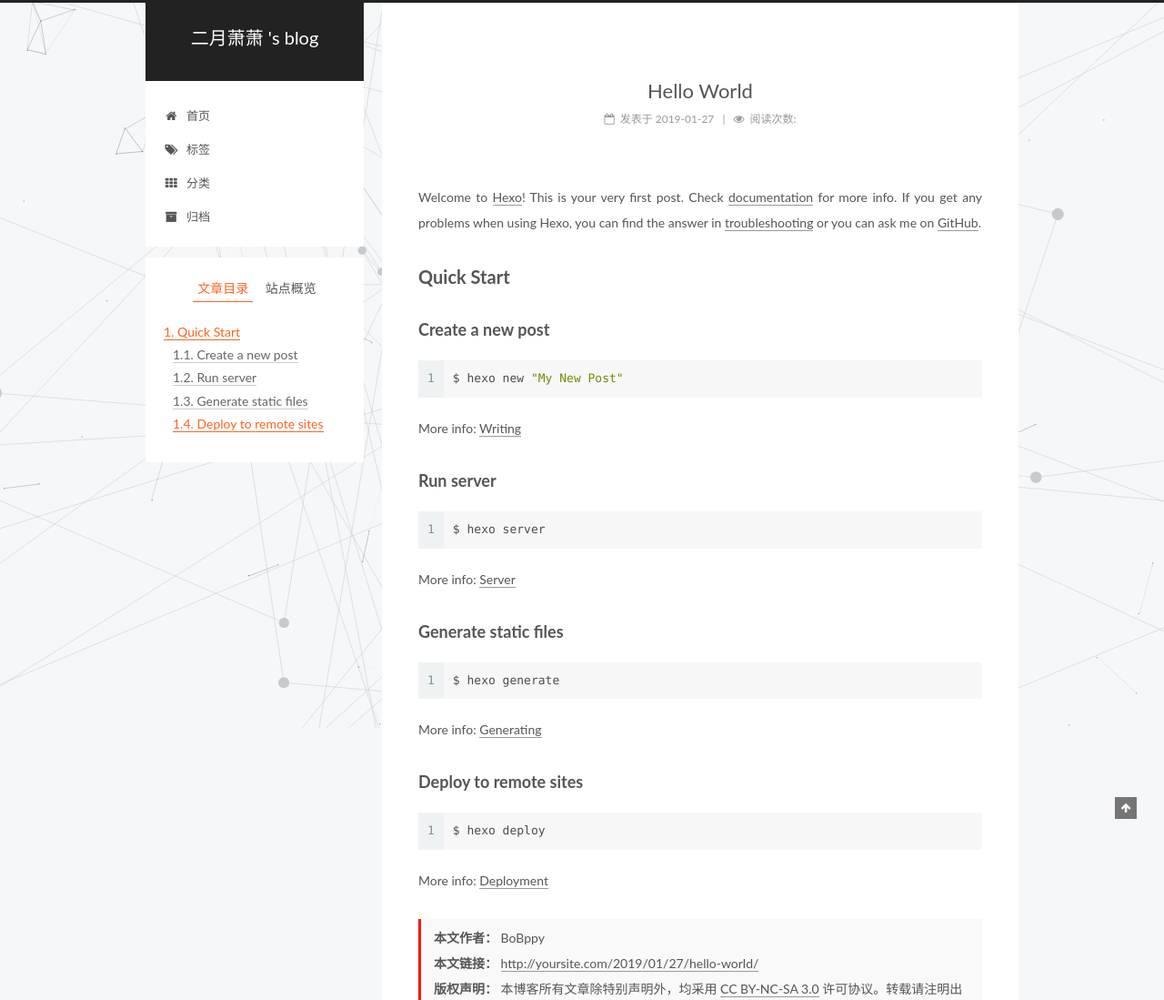
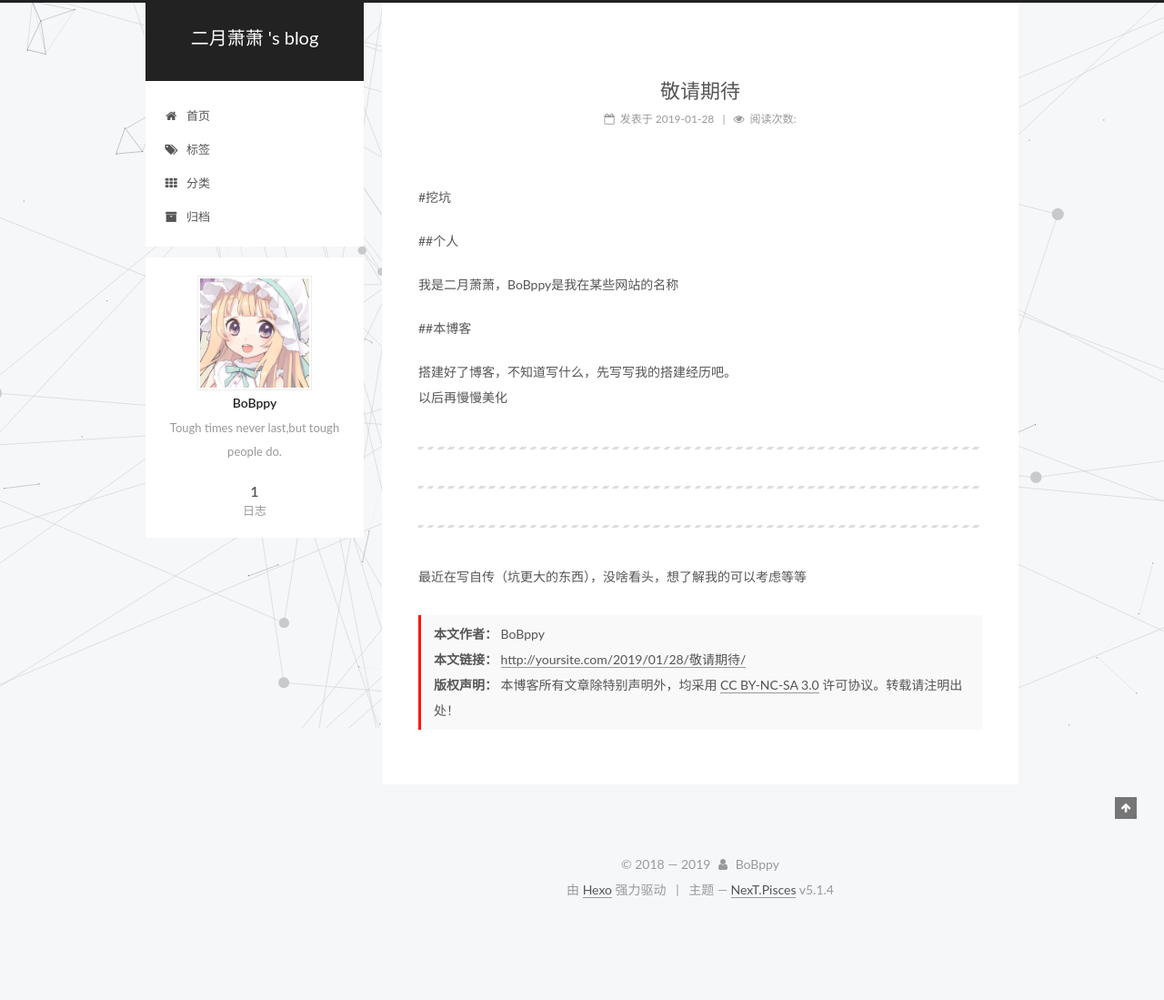
Before and after one commit to BoBppy/bobppy.github.io, a plain HTML site: page 2019/01/28/敬请期待/index.html in a window 1280 px wide. Shown: the top 1099 px of the page at 91% size. After the commit the page ends 1012 px from the top, so only its background shows below. Drawn offline with Linux system fonts and the light colour scheme; animation ran at ten frames a second; a script that the page names is missing.

Commit message:
Site updated: 2019-01-28 00:25:38

```diff
--- a/2019/01/27/hello-world/index.html
+++ b/2019/01/28/敬请期待/index.html
@@ -79,17 +79,17 @@
 
 
 
-<meta name="description" content="Welcome to Hexo! This is your very first post. Check documentation for more info. If you get any problems when using Hexo, you can find the answer in troubleshooting or you can ask me on GitHub. Quick">
+<meta name="description" content="#挖坑 ##个人 我是二月萧萧，BoBppy是我在某些网站的名称 ##本博客 搭建好了博客，不知道写什么，先写写我的搭建经历吧。以后再慢慢美化    最近在写自传（坑更大的东西），没啥看头，想了解我的可以考虑等等">
 <meta property="og:type" content="article">
-<meta property="og:title" content="Hello World">
-<meta property="og:url" content="http://yoursite.com/2019/01/27/hello-world/index.html">
+<meta property="og:title" content="敬请期待">
+<meta property="og:url" content="http://yoursite.com/2019/01/28/敬请期待/index.html">
 <meta property="og:site_name" content="二月萧萧 &#39;s blog">
-<meta property="og:description" content="Welcome to Hexo! This is your very first post. Check documentation for more info. If you get any problems when using Hexo, you can find the answer in troubleshooting or you can ask me on GitHub. Quick">
+<meta property="og:description" content="#挖坑 ##个人 我是二月萧萧，BoBppy是我在某些网站的名称 ##本博客 搭建好了博客，不知道写什么，先写写我的搭建经历吧。以后再慢慢美化    最近在写自传（坑更大的东西），没啥看头，想了解我的可以考虑等等">
 <meta property="og:locale" content="zh-Hans">
-<meta property="og:updated_time" content="2019-01-27T14:50:28.345Z">
+<meta property="og:updated_time" content="2019-01-27T16:24:52.350Z">
 <meta name="twitter:card" content="summary">
-<meta name="twitter:title" content="Hello World">
-<meta name="twitter:description" content="Welcome to Hexo! This is your very first post. Check documentation for more info. If you get any problems when using Hexo, you can find the answer in troubleshooting or you can ask me on GitHub. Quick">
+<meta name="twitter:title" content="敬请期待">
+<meta name="twitter:description" content="#挖坑 ##个人 我是二月萧萧，BoBppy是我在某些网站的名称 ##本博客 搭建好了博客，不知道写什么，先写写我的搭建经历吧。以后再慢慢美化    最近在写自传（坑更大的东西），没啥看头，想了解我的可以考虑等等">
 
 
 
@@ -119,13 +119,13 @@
 
 
 
-  <link rel="canonical" href="http://yoursite.com/2019/01/27/hello-world/">
+  <link rel="canonical" href="http://yoursite.com/2019/01/28/敬请期待/">
 
 
 
 
 
-  <title>Hello World | 二月萧萧 's blog</title>
+  <title>敬请期待 | 二月萧萧 's blog</title>
 
 
 
@@ -252,7 +252,7 @@
 
 
   <div class="post-block">
-    <link itemprop="mainEntityOfPage" href="http://yoursite.com/2019/01/27/hello-world/">
+    <link itemprop="mainEntityOfPage" href="http://yoursite.com/2019/01/28/敬请期待/">
 
     <span hidden itemprop="author" itemscope="" itemtype="http://schema.org/Person">
       <meta itemprop="name" content="BoBppy">
@@ -269,7 +269,7 @@
 
 
 
-          <h1 class="post-title" itemprop="name headline">Hello World</h1>
+          <h1 class="post-title" itemprop="name headline">敬请期待</h1>
 
 
         <div class="post-meta">
@@ -281,8 +281,8 @@
 
                 <span class="post-meta-item-text">发表于</span>
 
-              <time title="创建于" itemprop="dateCreated datePublished" datetime="2019-01-27T22:50:28+08:00">
-                2019-01-27
+              <time title="创建于" itemprop="dateCreated datePublished" datetime="2019-01-28T00:19:23+08:00">
+                2019-01-28
               </time>
 
 
@@ -299,7 +299,7 @@
 
 
 
-             <span id="/2019/01/27/hello-world/" class="leancloud_visitors" data-flag-title="Hello World">
+             <span id="/2019/01/28/敬请期待/" class="leancloud_visitors" data-flag-title="敬请期待">
                <span class="post-meta-divider">|</span>
                <span class="post-meta-item-icon">
                  <i class="fa fa-eye"></i>
@@ -330,15 +330,15 @@
 
 
 
-        <p>Welcome to <a href="https://hexo.io/" target="_blank" rel="noopener">Hexo</a>! This is your very first post. Check <a href="https://hexo.io/docs/" target="_blank" rel="noopener">documentation</a> for more info. If you get any problems when using Hexo, you can find the answer in <a href="https://hexo.io/docs/troubleshooting.html" target="_blank" rel="noopener">troubleshooting</a> or you can ask me on <a href="https://github.com/hexojs/hexo/issues" target="_blank" rel="noopener">GitHub</a>.</p>
-<h2 id="Quick-Start"><a href="#Quick-Start" class="headerlink" title="Quick Start"></a>Quick Start</h2><h3 id="Create-a-new-post"><a href="#Create-a-new-post" class="headerlink" title="Create a new post"></a>Create a new post</h3><figure class="highlight bash"><table><tr><td class="gutter"><pre><span class="line">1</span><br></pre></td><td class="code"><pre><span class="line">$ hexo new <span class="string">"My New Post"</span></span><br></pre></td></tr></table></figure>
-<p>More info: <a href="https://hexo.io/docs/writing.html" target="_blank" rel="noopener">Writing</a></p>
-<h3 id="Run-server"><a href="#Run-server" class="headerlink" title="Run server"></a>Run server</h3><figure class="highlight bash"><table><tr><td class="gutter"><pre><span class="line">1</span><br></pre></td><td class="code"><pre><span class="line">$ hexo server</span><br></pre></td></tr></table></figure>
-<p>More info: <a href="https://hexo.io/docs/server.html" target="_blank" rel="noopener">Server</a></p>
-<h3 id="Generate-static-files"><a href="#Generate-static-files" class="headerlink" title="Generate static files"></a>Generate static files</h3><figure class="highlight bash"><table><tr><td class="gutter"><pre><span class="line">1</span><br></pre></td><td class="code"><pre><span class="line">$ hexo generate</span><br></pre></td></tr></table></figure>
-<p>More info: <a href="https://hexo.io/docs/generating.html" target="_blank" rel="noopener">Generating</a></p>
-<h3 id="Deploy-to-remote-sites"><a href="#Deploy-to-remote-sites" class="headerlink" title="Deploy to remote sites"></a>Deploy to remote sites</h3><figure class="highlight bash"><table><tr><td class="gutter"><pre><span class="line">1</span><br></pre></td><td class="code"><pre><span class="line">$ hexo deploy</span><br></pre></td></tr></table></figure>
-<p>More info: <a href="https://hexo.io/docs/deployment.html" target="_blank" rel="noopener">Deployment</a></p>
+        <p>#挖坑</p>
+<p>##个人</p>
+<p>我是二月萧萧，BoBppy是我在某些网站的名称</p>
+<p>##本博客</p>
+<p>搭建好了博客，不知道写什么，先写写我的搭建经历吧。<br>以后再慢慢美化</p>
+<hr>
+<hr>
+<hr>
+<p>最近在写自传（坑更大的东西），没啥看头，想了解我的可以考虑等等</p>
 
 
     </div>
@@ -359,7 +359,7 @@
   </li>
   <li class="post-copyright-link">
     <strong>本文链接：</strong>
-    <a href="http://yoursite.com/2019/01/27/hello-world/" title="Hello World">http://yoursite.com/2019/01/27/hello-world/</a>
+    <a href="http://yoursite.com/2019/01/28/敬请期待/" title="敬请期待">http://yoursite.com/2019/01/28/敬请期待/</a>
   </li>
   <li class="post-copyright-license">
     <strong>版权声明： </strong>
@@ -425,17 +425,8 @@
 
 
 
-        <ul class="sidebar-nav motion-element">
-          <li class="sidebar-nav-toc sidebar-nav-active" data-target="post-toc-wrap">
-            文章目录
-          </li>
-          <li class="sidebar-nav-overview" data-target="site-overview-wrap">
-            站点概览
-          </li>
-        </ul>
 
-
-      <section class="site-overview-wrap sidebar-panel">
+      <section class="site-overview-wrap sidebar-panel sidebar-panel-active">
         <div class="site-overview">
           <div class="site-author motion-element" itemprop="author" itemscope="" itemtype="http://schema.org/Person">
 
@@ -479,22 +470,6 @@
         </div>
       </section>
 
-
-      <!--noindex-->
-        <section class="post-toc-wrap motion-element sidebar-panel sidebar-panel-active">
-          <div class="post-toc">
-
-
-
-
-
-
-              <div class="post-toc-content"><ol class="nav"><li class="nav-item nav-level-2"><a class="nav-link" href="#Quick-Start"><span class="nav-number">1.</span> <span class="nav-text">Quick Start</span></a><ol class="nav-child"><li class="nav-item nav-level-3"><a class="nav-link" href="#Create-a-new-post"><span class="nav-number">1.1.</span> <span class="nav-text">Create a new post</span></a></li><li class="nav-item nav-level-3"><a class="nav-link" href="#Run-server"><span class="nav-number">1.2.</span> <span class="nav-text">Run server</span></a></li><li class="nav-item nav-level-3"><a class="nav-link" href="#Generate-static-files"><span class="nav-number">1.3.</span> <span class="nav-text">Generate static files</span></a></li><li class="nav-item nav-level-3"><a class="nav-link" href="#Deploy-to-remote-sites"><span class="nav-number">1.4.</span> <span class="nav-text">Deploy to remote sites</span></a></li></ol></li></ol></div>
-
-
-          </div>
-        </section>
-      <!--/noindex-->
 
 
 
--- a/css/main.css
+++ b/css/main.css
@@ -1830,7 +1830,7 @@ pre .javascript .function {
   width: 4px;
   height: 4px;
   border-radius: 50%;
-  background: #cb819d;
+  background: #f4ff0e;
 }
 .links-of-blogroll {
   font-size: 13px;
```
Also changed, not shown: archives/2019/01/index.html (+4 -4 lines), archives/2019/index.html (+4 -4 lines), archives/index.html (+4 -4 lines), index.html (+9 -7 lines).
